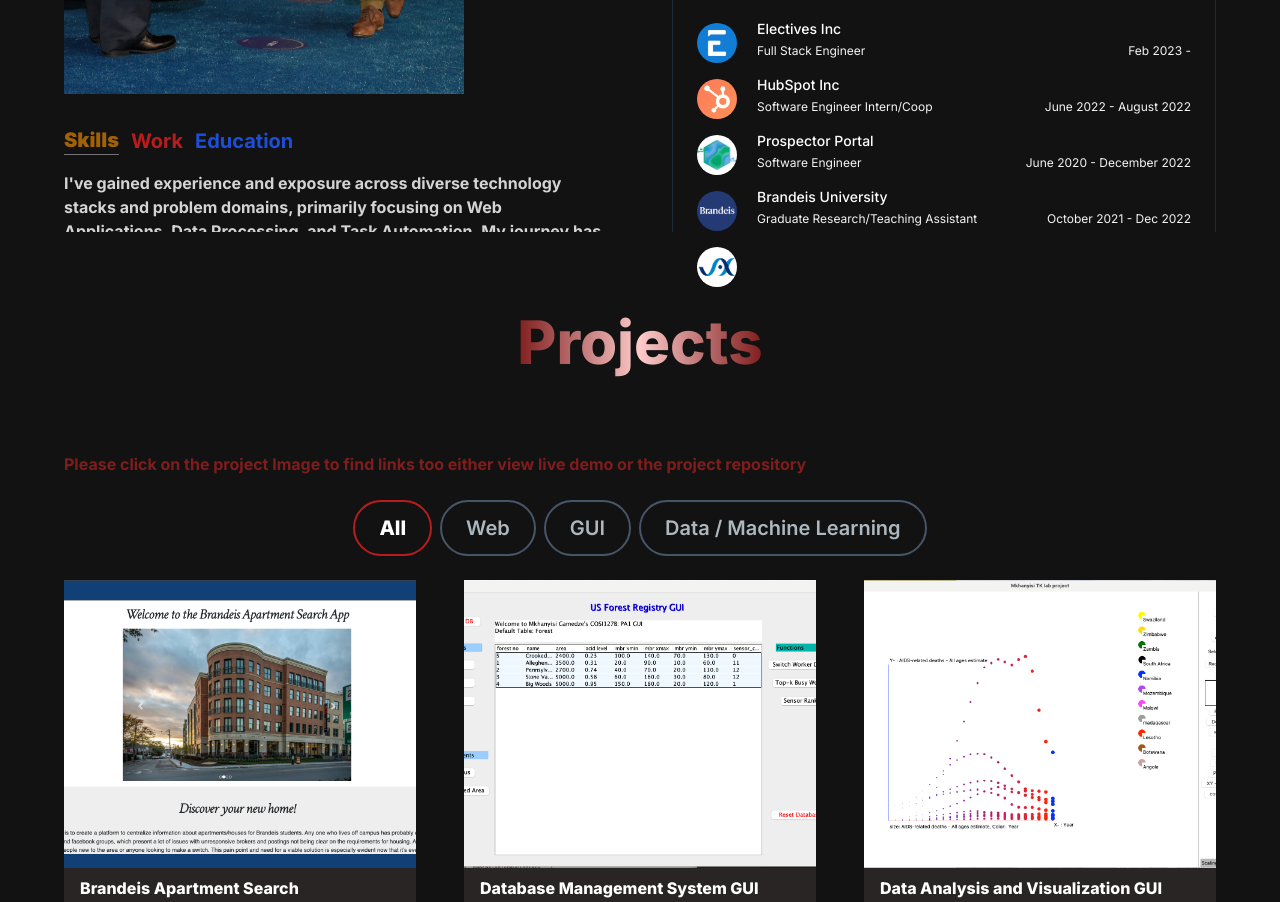
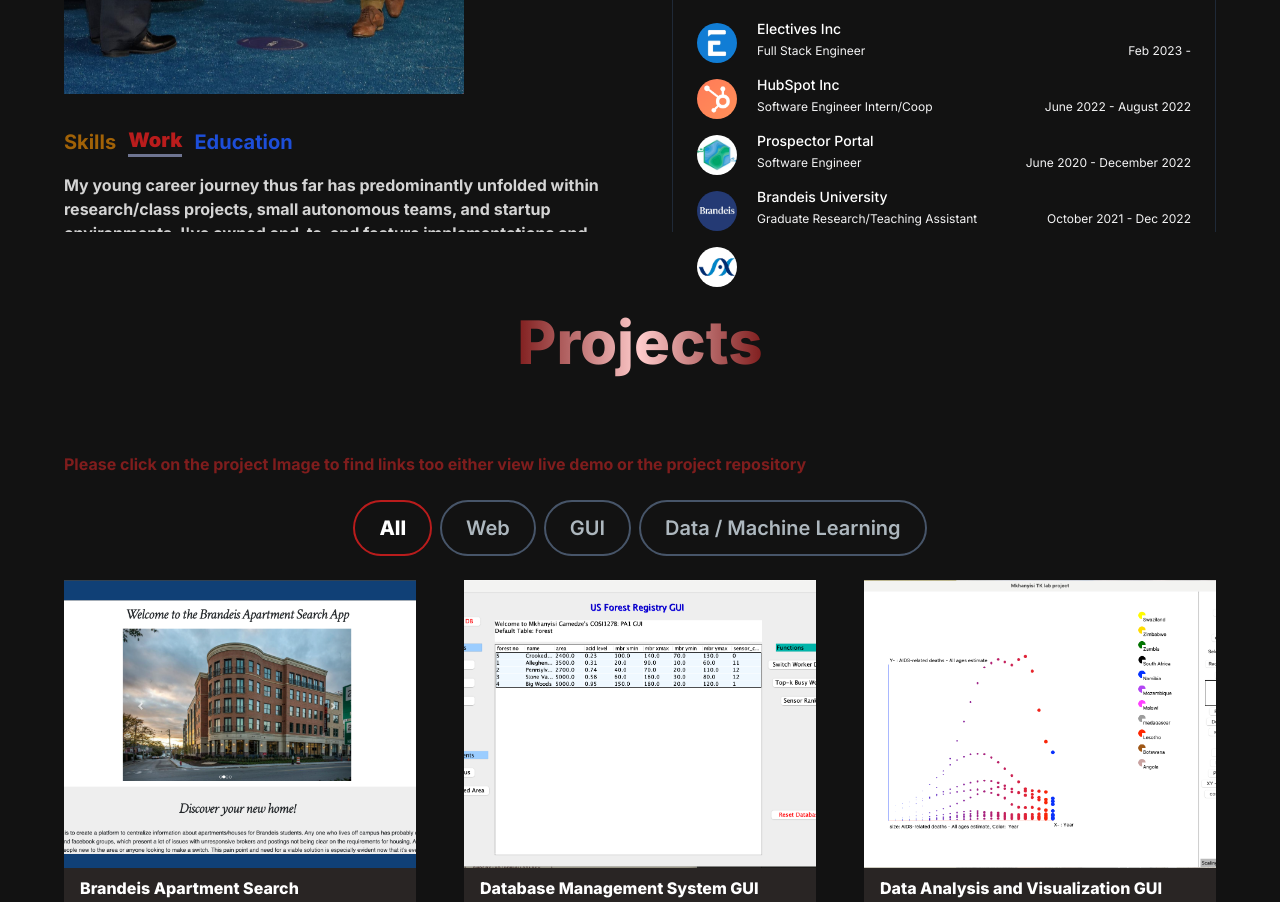
Before and after one commit to mkhanyisig/personal-portfolio, a Next.js app: page / in a window 1280 px wide. Shown: the part 1480-2382 px from the top of the page. Built offline with nearby package versions, Linux system fonts and the light colour scheme.

Commit message:
thicker bottom border

```diff
--- a/src/app/components/AboutSection.jsx
+++ b/src/app/components/AboutSection.jsx
@@ -1,5 +1,5 @@
 "use client";
-import React, { useState, useTransition } from "react";
+import React, { useState, useEffect } from "react";
 import Image from "next/image";
 import TabButton from "./TabButton";
 import ExperienceSection from "./ExperienceSection";
@@ -77,6 +77,7 @@
         </p>
       </div>
     ),
+    colorStyling: "text-yellow-700 hover:text-yellow-400",
   },
   {
     title: "Work",
@@ -96,6 +97,7 @@
         </p>
       </div>
     ),
+    colorStyling: "text-red-700 hover:text-red-400",
   },
   {
     title: "Education",
@@ -113,18 +115,32 @@
         </p>
       </div>
     ),
+    colorStyling: "text-blue-700 hover:text-blue-400",
   },
 ];
 
 const AboutSection = ({ isBackgroundDark }) => {
   const [tab, setTab] = useState("skills");
-  const [isPending, startTransition] = useTransition();
+  const [autoSwitchTab, setAutoSwitchTab] = useState(true);
+
+  useEffect(() => {
+    if (autoSwitchTab) {
+      const intervalId = setInterval(() => {
+        const currentIndex = TAB_DATA.findIndex((item) => item.id === tab);
+        const nextIndex = (currentIndex + 1) % TAB_DATA.length;
+
+        setTab(TAB_DATA[nextIndex].id);
+      }, 5000);
+
+      return () => clearInterval(intervalId);
+    } else {
+      return;
+    }
+  }, [tab, autoSwitchTab]);
 
   const handleTabChange = (tabID) => {
-    console.log("tab change ID: ", tabID);
-    startTransition(() => {
-      setTab(tabID);
-    });
+    setTab(tabID);
+    setAutoSwitchTab(false);
   };
 
   return (
@@ -143,31 +159,16 @@
             height={400}
           />
           <div className="flex flex-row justify-start mt-8">
-            <TabButton
-              active={tab === "skills"}
-              selectTab={() => handleTabChange("skills")}
-              tcolor={"text-yellow-700 hover:text-yellow-400"}
-            >
-              {" "}
-              Skills{" "}
-            </TabButton>
-            <TabButton
-              active={tab === "work"}
-              selectTab={() => handleTabChange("work")}
-              tcolor={"text-red-700 hover:text-red-400"}
-            >
-              {" "}
-              Work{" "}
-            </TabButton>
-
-            <TabButton
-              active={tab === "education"}
-              selectTab={() => handleTabChange("education")}
-              tcolor={"text-blue-700 hover:text-blue-400"}
-            >
-              {" "}
-              Education{" "}
-            </TabButton>
+            {TAB_DATA.map((tabItem) => (
+              <TabButton
+                key={tabItem.id}
+                active={tab === tabItem.id}
+                selectTab={() => handleTabChange(tabItem.id)}
+                tcolor={`${tabItem.colorStyling}`}
+              >
+                {tabItem.title}
+              </TabButton>
+            ))}
           </div>
           <div
             className="mt-4 "
@@ -178,12 +179,7 @@
                 isBackgroundDark ? "text-neutral-300" : "text-neutral-700"
               } font-bold `}
             >
-              {tab === "skills" &&
-                TAB_DATA.find((tab) => tab.id === "skills").content}
-              {tab === "work" &&
-                TAB_DATA.find((tab) => tab.id === "work").content}
-              {tab === "education" &&
-                TAB_DATA.find((tab) => tab.id === "education").content}
+              {TAB_DATA.find((tabItem) => tabItem.id === tab).content}
             </div>
           </div>
         </div>
--- a/src/app/components/TabButton.jsx
+++ b/src/app/components/TabButton.jsx
@@ -1,8 +1,9 @@
 import React from "react";
+import "./styles.css";
 
 const TabButton = ({ active, selectTab, children, tcolor }) => {
   const buttonClasses = active
-    ? "font-black border-neutral-500 border-b"
+    ? "font-black border-neutral-500 border-b border-b-thick hover:border-b-hover"
     : `font-bold ${tcolor} `;
 
   return (
--- /dev/null
+++ b/src/app/components/styles.css
@@ -0,0 +1,4 @@
+.border-b-thick {
+    border-bottom-width: 3px;
+    border-bottom-color: #6e7491;
+}
```
